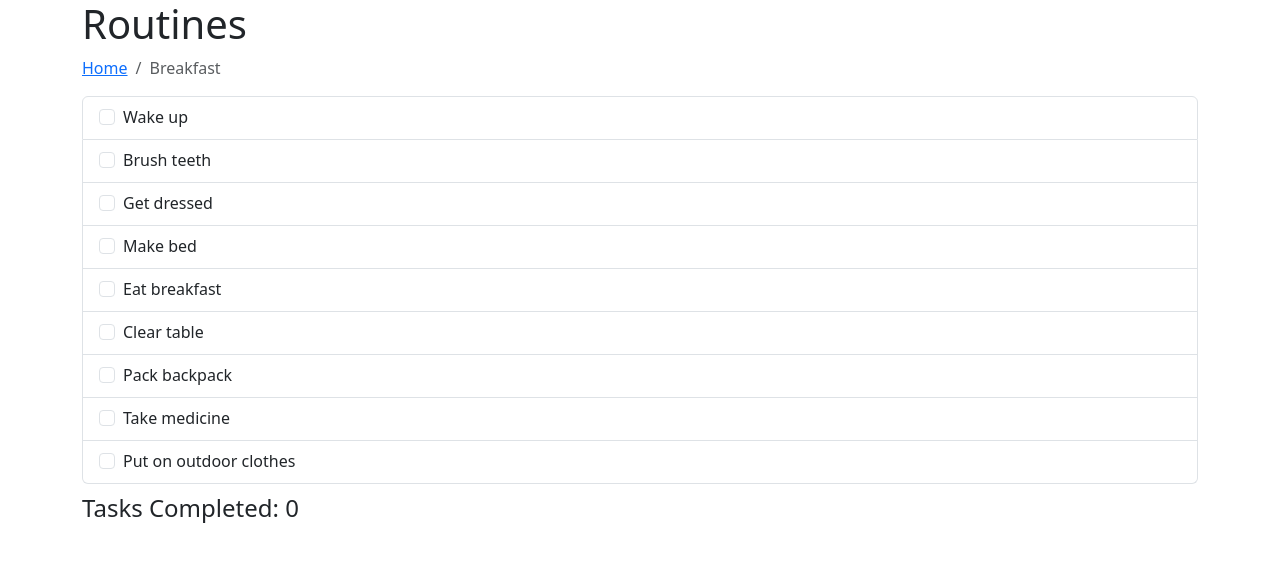
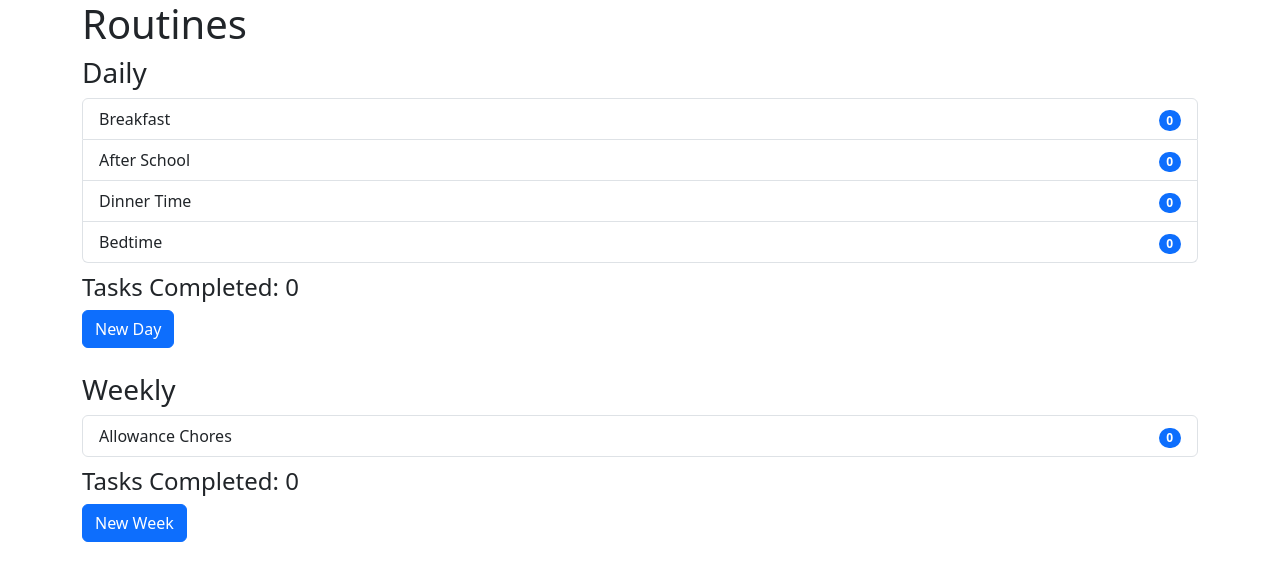
Before and after one commit to mcharters/routines, a React (Create React App) app: page /routines/1 in a window 1280 px wide. Shown: the top 580 px of the page. Built offline with nearby package versions, Linux system fonts and the light colour scheme.

Commit message:
Added weekly routines

```diff
--- a/src/App.js
+++ b/src/App.js
@@ -4,29 +4,28 @@ import Row from "react-bootstrap/Row";
 import Col from "react-bootstrap/Col";
 import { BrowserRouter as Router, Switch, Route } from "react-router-dom";
 import Routine from "./Routine";
-import RoutineList from "./RoutineList";
 import routines from "./routines";
-import { Button } from "react-bootstrap";
+import RoutinePeriod from "./RoutinePeriod";
 
 const App = () => {
-  const [dailyRoutines, setDailyRoutines] = useState(null);
+  const [localRoutines, setLocalRoutines] = useState(null);
 
   useEffect(() => {
-    if (!dailyRoutines) {
+    if (!localRoutines) {
       // check to see if we have daily routines in local storage
-      const storedRoutines = localStorage.getItem("dailyRoutines");
+      const storedRoutines = localStorage.getItem("routines");
       if (storedRoutines) {
-        setDailyRoutines(JSON.parse(storedRoutines));
+        setLocalRoutines(JSON.parse(storedRoutines));
       } else {
-        setDailyRoutines(routines);
+        setLocalRoutines(routines);
       }
     } else {
       // save daily routines to local storage
-      localStorage.setItem("dailyRoutines", JSON.stringify(dailyRoutines));
+      localStorage.setItem("routines", JSON.stringify(localRoutines));
     }
-  }, [dailyRoutines]);
+  }, [localRoutines]);
 
-  if (!dailyRoutines) {
+  if (!localRoutines) {
     return <div>Loading...</div>;
   }
 
@@ -42,27 +41,34 @@ const App = () => {
           <Col>
             <Switch>
               <Route
-                path="/routines/:id"
+                path="/routines/:period/:id"
                 render={({ match }) => (
                   <Routine
-                    routine={dailyRoutines.find(
+                    routine={localRoutines[match.params.period].find(
                       (routine) => routine.id === parseInt(match.params.id, 10),
                     )}
                     onChange={(routine) => {
-                      const newRoutines = dailyRoutines.map((r) =>
-                        r.id === routine.id ? routine : r,
-                      );
+                      const newRoutines = localRoutines[
+                        match.params.period
+                      ].map((r) => (r.id === routine.id ? routine : r));
 
-                      setDailyRoutines(newRoutines);
+                      setLocalRoutines({
+                        ...localRoutines,
+                        [match.params.period]: newRoutines,
+                      });
                     }}
                   />
                 )}
               />
               <Route path="/">
-                <RoutineList routines={dailyRoutines} />
-                <Button onClick={() => setDailyRoutines(routines)}>
-                  New Day
-                </Button>
+                {Object.keys(localRoutines).map((period) => (
+                  <RoutinePeriod
+                    key={period}
+                    period={period}
+                    localRoutines={localRoutines}
+                    setLocalRoutines={setLocalRoutines}
+                  />
+                ))}
               </Route>
             </Switch>
           </Col>
--- a/src/RoutineList.js
+++ b/src/RoutineList.js
@@ -1,12 +1,14 @@
 import ListGroup from "react-bootstrap/ListGroup";
 import Badge from "react-bootstrap/Badge";
 import { useHistory } from "react-router-dom";
+import { names } from "./routines";
 
-function RoutineList({ routines }) {
+function RoutineList({ period, routines }) {
   const history = useHistory();
 
   return (
     <>
+      <h3>{names[period].name}</h3>
       <ListGroup>
         {routines.map((routine) => (
           <ListGroup.Item
@@ -14,7 +16,7 @@ function RoutineList({ routines }) {
             action
             className="d-flex justify-content-between align-items-start"
             onClick={() => {
-              history.push(`/routines/${routine.id}`);
+              history.push(`/routines/${period}/${routine.id}`);
             }}
           >
             <div>{routine.name}</div>
--- /dev/null
+++ b/src/RoutinePeriod.js
@@ -0,0 +1,21 @@
+import Button from "react-bootstrap/Button";
+import RoutineList from "./RoutineList";
+import routines, { names } from "./routines";
+
+const RoutinePeriod = ({ period, localRoutines, setLocalRoutines }) => (
+  <div style={{ paddingBottom: "25px" }}>
+    <RoutineList routines={localRoutines[period]} period={period} />
+    <Button
+      onClick={() =>
+        setLocalRoutines({
+          ...localRoutines,
+          [period]: routines[period],
+        })
+      }
+    >
+      New {names[period].singular}
+    </Button>
+  </div>
+);
+
+export default RoutinePeriod;
--- a/src/routines.js
+++ b/src/routines.js
@@ -1,4 +1,5 @@
-const routines = [
+const routines = {
+  daily: [
     {
       id: 1,
       name: "Breakfast",
@@ -46,6 +47,31 @@ const routines = [
         { name: "YouTube time", complete: false },
       ],
     },
-];
+  ],
+  weekly: [
+    {
+      id: 5,
+      name: "Allowance Chores",
+      tasks: [
+        { name: "Sort laundry", complete: false },
+        { name: "Put away laundry", complete: false },
+        { name: "Tidy room", complete: false },
+        { name: "Bring up garbage bins", complete: false },
+        { name: "Help outdoors", complete: false },
+      ],
+    },
+  ],
+};
+
+export const names = {
+  daily: {
+    name: "Daily",
+    singular: "Day",
+  },
+  weekly: {
+    name: "Weekly",
+    singular: "Week",
+  },
+};
 
 export default routines;
```
Lines whose indentation alone changed are shown as unchanged.
